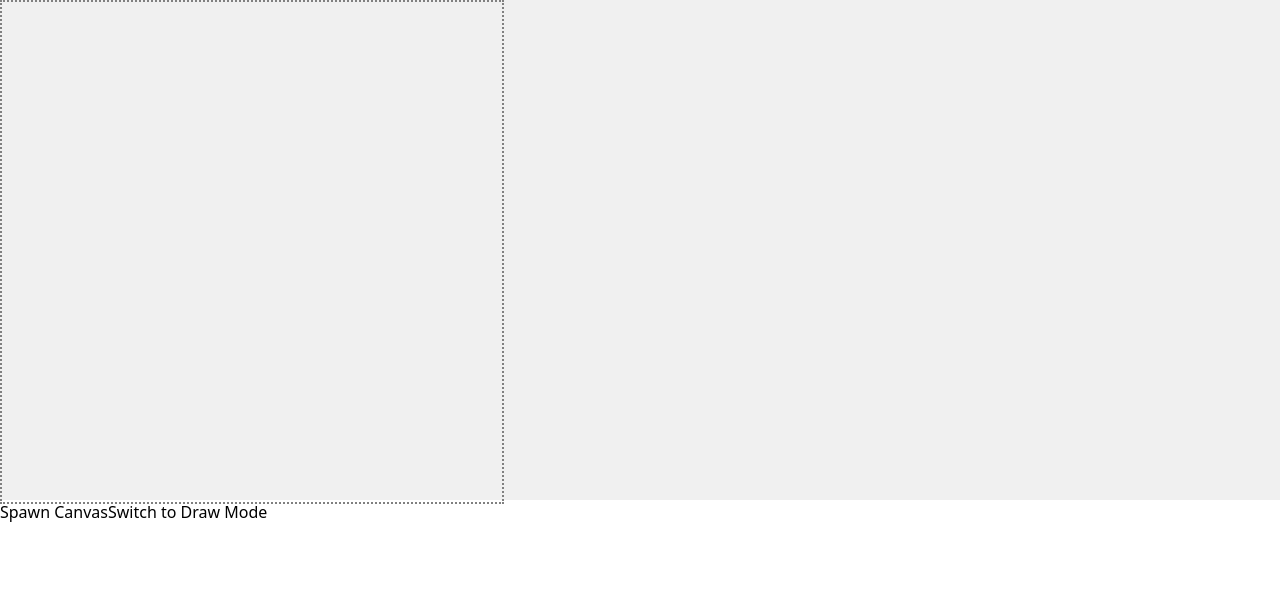
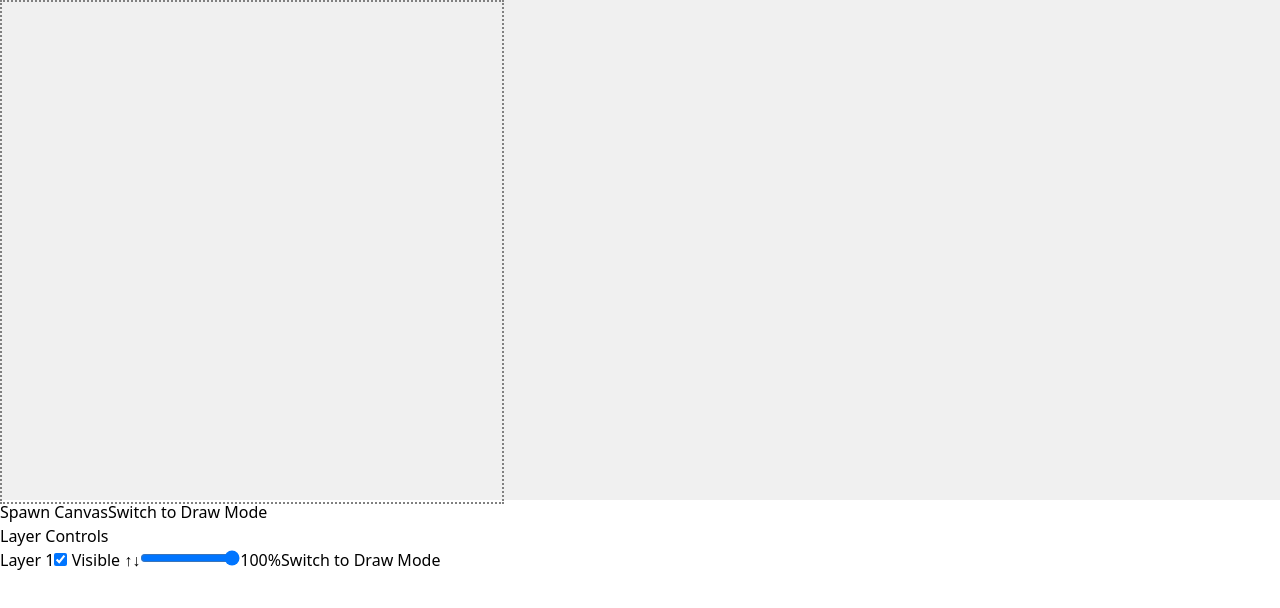
Before and after one commit to downtomarsguy/Generic-Drawing-Site, a Nuxt app: page / in a window 1280 px wide. Both pictures are taken after a click on the button "Spawn Canvas". Shown: the top 608 px of the page. Built offline with nearby package versions, Linux system fonts and the light colour scheme.

Commit message:
Proper Layer Controls Added

```diff
--- a/pages/index.vue
+++ b/pages/index.vue
@@ -1,9 +1,27 @@
 <template>
     <div>
-    <div id="canvas-container">
+        <div id="canvas-container"></div>
+        <button @click="createCanvas">Spawn Canvas</button>
+
+        <button @click="toggleMode">{{ mode === "draw" ? "Switch to View Mode" : "Switch to Draw Mode" }}</button>
+
+        <div v-if="canvases.length > 0">
+            <h3>Layer Controls</h3>
+            <div v-for="(canvasObj, index) in canvases" :key="canvasObj.canvas.id" class="layer-control">
+                <div>
+                    <label>Layer {{ index + 1 }}</label>
+                    <input type="checkbox" v-model="canvasObj.visible" @change="toggleLayerVisibility(index)" /> Visible
+                    <button @click="moveLayerUp(index)">↑</button>
+                    <button @click="moveLayerDown(index)">↓</button>
+                    <input type="range" min="0" max="1" step="0.1" v-model="canvasObj.opacity" @input="adjustOpacity(index)" />
+                    <span>{{ (canvasObj.opacity * 100).toFixed(0) }}%</span>
+
+                    <button @click="toggleLayerMode(index)">
+                        {{ canvasObj.mode === "draw" ? "Switch to View Mode" : "Switch to Draw Mode" }}
+                    </button>
                 </div>
-    <button @click="createCanvas">Spawn Canvas</button>
-    <button @click="toggleMode">{{ mode === "draw" ? "Switch to View Mode" : "Switch to Draw Mode" }}</button>
+            </div>
+        </div>
     </div>
 </template>
 
@@ -13,21 +31,29 @@ export default {
             return {
                 canvases: [],
                 stabalizingFactor: 0.1,
-      mode: "view",
             };
         },
 
         methods: {
             toggleMode() {
-      this.mode = this.mode === "draw" ? "view" : "draw";
+                this.canvases.forEach(canvasObj => {
+                    this.toggleCanvasMode(canvasObj);
+                });
+            },
 
-      this.canvases.forEach(canvasObj => {
-        if (this.mode === "view") {
+            toggleLayerMode(index) {
+                const canvasObj = this.canvases[index];
+                this.toggleCanvasMode(canvasObj);
+            },
+
+            toggleCanvasMode(canvasObj) {
+                if (canvasObj.mode === "draw") {
+                    canvasObj.mode = "view";
                     canvasObj.canvas.style.border = "2px dotted gray";
                 } else {
+                    canvasObj.mode = "draw";
                     canvasObj.canvas.style.border = "2px solid black";
                 }
-      });
             },
 
             handleResize() {
@@ -36,7 +62,7 @@ export default {
             },
 
             startDrag(e, canvasIndex) {
-      if (this.mode === "draw") return;
+                if (this.canvases[canvasIndex].mode === "draw") return;
                 const canvasObj = this.canvases[canvasIndex];
                 canvasObj.isDragging = true;
                 canvasObj.offsetX = e.clientX - canvasObj.x;
@@ -46,14 +72,14 @@ export default {
             },
 
             stopDrag(e, canvasIndex) {
-      if (this.mode === "draw") return;
+                if (this.canvases[canvasIndex].mode === "draw") return;
                 const canvasObj = this.canvases[canvasIndex];
                 canvasObj.isDragging = false;
                 document.body.style.userSelect = "";
             },
 
             dragCanvas(e, canvasIndex) {
-      if (this.mode === "draw") return;
+                if (this.canvases[canvasIndex].mode === "draw") return;
                 const canvasObj = this.canvases[canvasIndex];
                 if (!canvasObj.isDragging) return;
 
@@ -65,7 +91,7 @@ export default {
             },
 
             startPosition(e, canvasIndex) {
-      if (this.mode === "view") return;
+                if (this.canvases[canvasIndex].mode === "view") return;
                 this.canvases[canvasIndex].isDrawing = true;
                 const canvasObj = this.canvases[canvasIndex];
                 const context = canvasObj.context;
@@ -77,14 +103,14 @@ export default {
             },
 
             endPosition(e, canvasIndex) {
-      if (this.mode === "view") return;
+                if (this.canvases[canvasIndex].mode === "view") return;
                 this.canvases[canvasIndex].isDrawing = false;
                 const context = this.canvases[canvasIndex].context;
                 context.beginPath();
             },
 
             draw(e, canvasIndex) {
-      if (this.mode === "view") return;
+                if (this.canvases[canvasIndex].mode === "view") return;
                 const canvasObj = this.canvases[canvasIndex];
                 if (!canvasObj.isDrawing) return;
 
@@ -139,19 +165,18 @@ export default {
                 const canvasObj = {
                     canvas,
                     context,
+                    mode: "view",
                     isDrawing: false,
                     prevX: null,
                     prevY: null,
                     isDragging: false,
                     x: 50 * canvasIndex,
                     y: 50 * canvasIndex,
+                    opacity: 1,
+                    visible: true,
                 };
 
-      if (this.mode === "view") {
                 canvas.style.border = "2px dotted gray";
-      } else {
-        canvas.style.border = "2px solid black";
-      }
 
                 canvasContainer.appendChild(canvas);
                 this.canvases.push(canvasObj);
@@ -164,7 +189,33 @@ export default {
                 window.addEventListener("mousemove", (e) => this.dragCanvas(e, canvasIndex));
                 window.addEventListener("mouseup", (e) => this.stopDrag(e, canvasIndex));
             },
+
+            toggleLayerVisibility(index) {
+                const canvasObj = this.canvases[index];
+                canvasObj.canvas.style.display = canvasObj.visible ? "block" : "none";
             },
+
+            adjustOpacity(index) {
+                const canvasObj = this.canvases[index];
+                canvasObj.canvas.style.opacity = canvasObj.opacity;
+            },
+
+            moveLayerUp(index) {
+                if (index > 0) {
+                    const temp = this.canvases[index];
+                    this.canvases.splice(index, 1);
+                    this.canvases.splice(index - 1, 0, temp);
+                }
+            },
+
+            moveLayerDown(index) {
+                if (index < this.canvases.length - 1) {
+                    const temp = this.canvases[index];
+                    this.canvases.splice(index, 1);
+                    this.canvases.splice(index + 1, 0, temp);
+                }
+            }
+        }
     };
 </script>
 
@@ -185,4 +236,12 @@ export default {
     canvas {
         cursor: grab;
     }
+
+    .layer-control {
+        margin-bottom: 10px;
+    }
+
+    .layer-control input[type="range"] {
+        width: 100px;
+    }
 </style>
```
Lines whose indentation alone changed are shown as unchanged.
